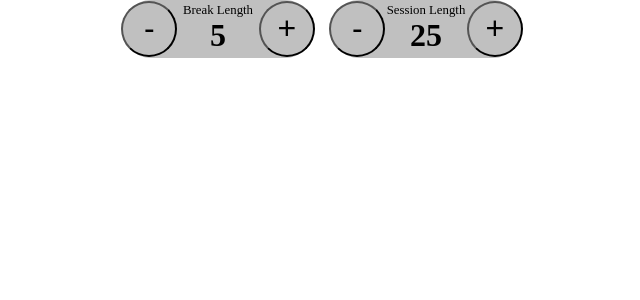
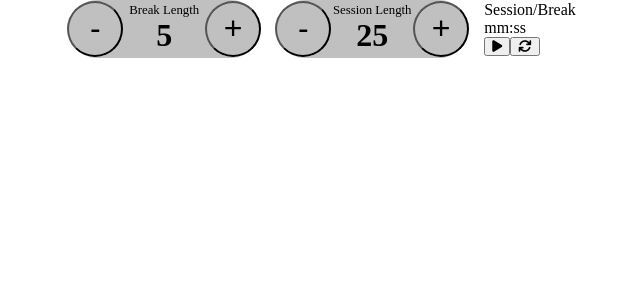
Before and after one commit to DainiusMI/05-25-5-Clock, a React (Vite) app: page / in a window 1280 px wide. Shown: the top 300 px of the page, without its empty margins (318-958 px from the left). Built offline with nearby package versions, Linux system fonts and the light colour scheme.

Commit message:
clock and simple reset for it

```diff
--- a/src/App.jsx
+++ b/src/App.jsx
@@ -1,30 +1,44 @@
 import React from "react";
-import SetupContainer from "./assets/components/SetupContainer";
+import AdjustClock from "./assets/components/AdjustClock";
+import Clock from "./assets/components/Clock";
 
 
 
 export default function App() {
 
-  const [clockSettings, setClockSettings] = React.useState({
-    session: 25,
-    break: 5
+  function defaultSettings() {
+    return {
+        session: 25,
+        break: 5
+      }
+  }
+  const [clockSettings, setClockSettings] = React.useState(defaultSettings)
+
+  const [clockState, setClockState] = React.useState({
+    isRunning: false
   })
-
 
   return (
     <main className="app">
 
-      <SetupContainer
+      <AdjustClock
         name="break"
         clockSettings={clockSettings}
         setClockSettings={setClockSettings}
       />
-      <SetupContainer
+      <AdjustClock
         name="session"
         clockSettings={clockSettings}
         setClockSettings={setClockSettings}
       />
 
+      <Clock
+        clockState={clockState}
+        setClockState={setClockState}
+
+        setClockSettings={setClockSettings}
+        defaultSettings={defaultSettings}
+      />
 
     </main>
   )
--- a/src/assets/components/SetupContainer.jsx
+++ b/src/assets/components/AdjustClock.jsx
@@ -1,7 +1,7 @@
 import React from "react";
 
 
-export default function SetupContainer(props) {
+export default function AdjustClock(props) {
     const {name, clockSettings, setClockSettings} = props
 
     function mutateSettings(event) {
--- /dev/null
+++ b/src/assets/components/Clock.jsx
@@ -0,0 +1,26 @@
+import React from "react";
+
+export default function Clock(props) {
+    const {clockState, setClockState, setClockSettings, defaultSettings} = props
+
+
+    return (
+        <section className="clock">
+            <p id="timer-label">Session/Break</p>
+            <p id="time-left">mm:ss</p>
+            <button
+                id="start_stop"
+                className={clockState.isRunning === true ? "fa-solid fa-pause" : "fa-solid fa-play"}
+
+            ></button>
+
+
+            <button
+                id="reset"
+                className="fa-solid fa-arrows-rotate"
+                onClick={() => {setClockSettings(defaultSettings)}}
+            ></button>
+
+        </section>
+    )
+}
--- a/src/assets/styles/css/index.css
+++ b/src/assets/styles/css/index.css
@@ -1,21 +1,4 @@
-* {
-  box-sizing: border-box;
-  margin: 0;
-}
-
-.app {
-  display: flex;
-  flex-direction: row;
-  align-items: center;
-  justify-content: center;
-  gap: 1rem;
-}
-
 .setup__container {
-  display: flex;
-  flex-direction: column;
-  align-items: center;
-  justify-content: center;
   --container__width: 12rem;
   --container__heigth: calc(var(--container__width) * .3);
   --background__color: silver;
@@ -56,4 +39,17 @@
 }
 .setup__container .setup__row :last-child {
   right: -0.05rem;
+}
+
+* {
+  box-sizing: border-box;
+  margin: 0;
+}
+
+.app {
+  display: flex;
+  flex-direction: row;
+  align-items: center;
+  justify-content: center;
+  gap: 1rem;
 }/*# sourceMappingURL=index.css.map */
--- /dev/null
+++ b/src/assets/styles/scss/__AdjustClock.scss
@@ -0,0 +1,58 @@
+
+.setup__container {
+
+    --container__width: 12rem;
+    --container__heigth: calc(var(--container__width) * .3);
+
+    --background__color: silver;
+
+    width: var(--container__width);
+    height: var(--container__heigth);
+
+    background-color: var(--background__color);
+    border-radius: 100vw;
+
+    position: relative;
+
+    .label {
+        text-transform: capitalize;
+        font-size: .8rem;
+        position: absolute;
+
+        top: .2rem;
+        left: 50%;
+        transform: translateX(-50%);
+    }
+
+    .setup__row {
+        .value {
+
+            font-size: 2rem;
+            font-weight: 700;
+
+            position: absolute;
+            bottom: .2rem;
+            left: 50%;
+            transform: translateX(-50%);
+        }
+        button {
+            width: calc(var(--container__heigth) - .1rem);
+            aspect-ratio: 1 / 1;
+
+            font-size: 2rem;
+            background-color: var(--background__color);
+
+            border-radius: 50%;
+            position: absolute;
+            top: 50%;
+            transform: translateY(-50%);
+        }
+        :first-child {
+            left: -.05rem;
+        }
+        :last-child {
+            right: -.05rem;
+        }
+    }
+
+}
--- a/src/assets/styles/scss/index.scss
+++ b/src/assets/styles/scss/index.scss
@@ -1,3 +1,5 @@
+@use "./_AdjustClock";
+
 
 @mixin flex($direction, $align, $justify) {
     display: flex;
@@ -5,6 +7,8 @@
     align-items: $align;
     justify-content: $justify;
 }
+
+
 
 * {
     box-sizing: border-box;
@@ -19,64 +23,3 @@
     @include flex(row, center, center);
     gap: 1rem
 }
-
-.setup__container {
-
-    @include flex(column, center, center);
-
-    --container__width: 12rem;
-    --container__heigth: calc(var(--container__width) * .3);
-
-    --background__color: silver;
-
-    width: var(--container__width);
-    height: var(--container__heigth);
-
-    background-color: var(--background__color);
-    border-radius: 100vw;
-
-    position: relative;
-
-    .label {
-        text-transform: capitalize;
-        font-size: .8rem;
-        position: absolute;
-
-        top: .2rem;
-        left: 50%;
-        transform: translateX(-50%);
-    }
-
-    .setup__row {
-
-        .value {
-
-            font-size: 2rem;
-            font-weight: 700;
-
-            position: absolute;
-            bottom: .2rem;
-            left: 50%;
-            transform: translateX(-50%);
-        }
-        button {
-            width: calc(var(--container__heigth) - .1rem);
-            aspect-ratio: 1 / 1;
-
-            font-size: 2rem;
-            background-color: var(--background__color);
-
-            border-radius: 50%;
-            position: absolute;
-            top: 50%;
-            transform: translateY(-50%);
-        }
-        :first-child {
-            left: -.05rem;
-        }
-        :last-child {
-            right: -.05rem;
-        }
-    }
-
-}
```
Also changed, not shown: 1 other file (tests, documents, lock files or other folders).
